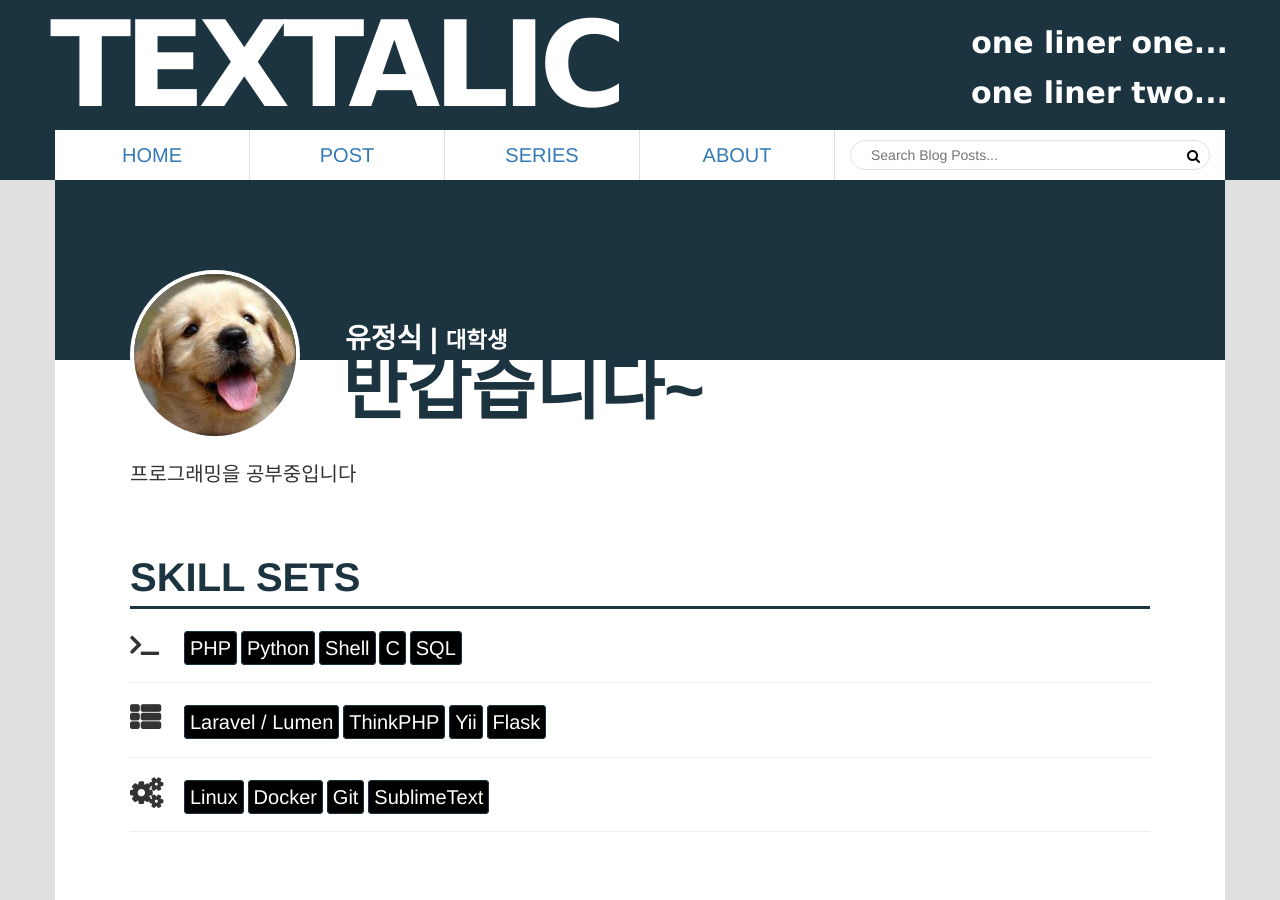
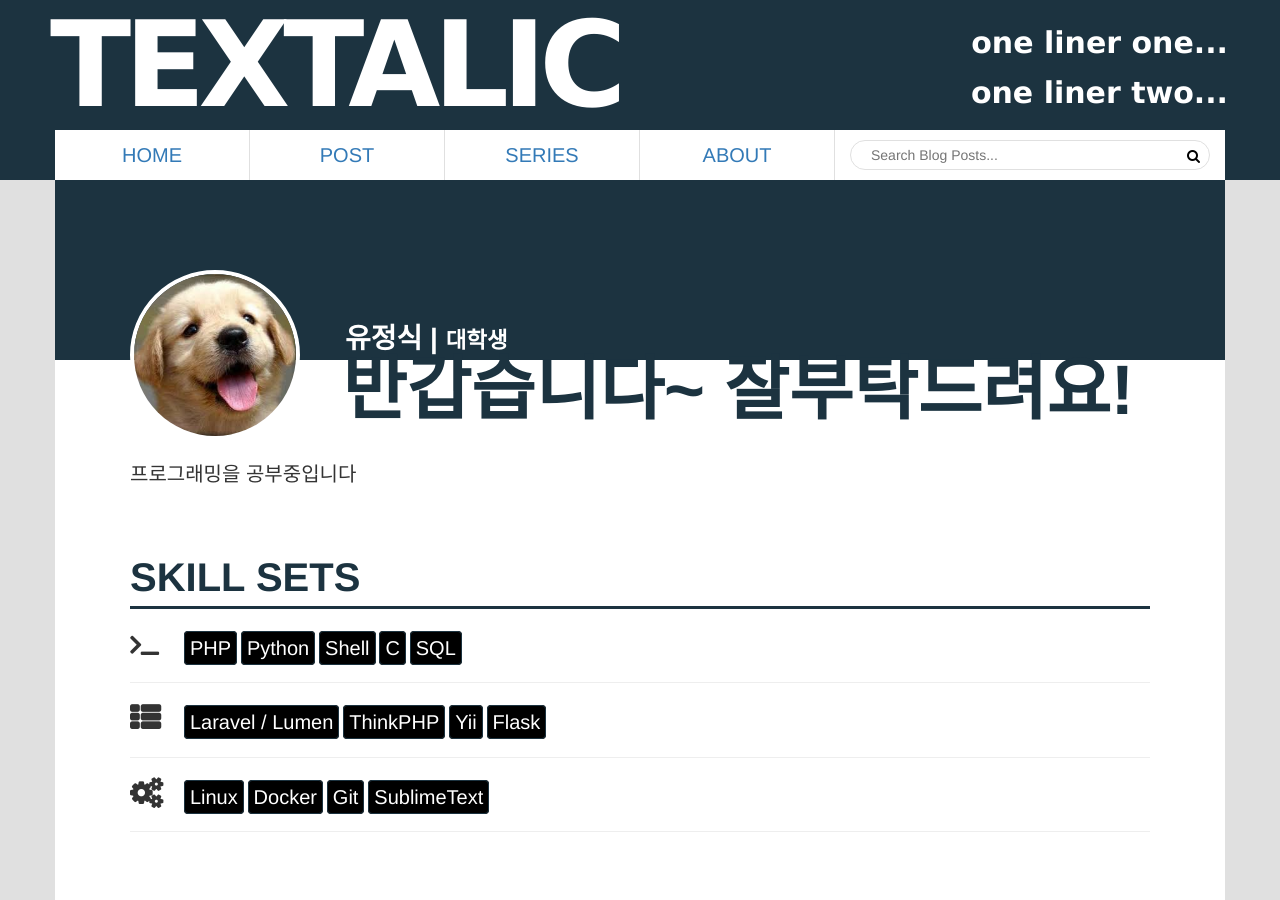
Before and after one commit to unifreak/jekyll-theme-textalic, a Jekyll site: the page built from about/index.html, in a window 1280 px wide and 900 px high. Built offline with Jekyll 4.4.1, drawn with Linux system fonts in a browser that asks for light colours.

Commit message:
Update me.yml

```diff
--- a/_data/me.yml
+++ b/_data/me.yml
@@ -3,7 +3,7 @@
 
 name: "유정식"
 job: "대학생"
-hi: "반갑습니다~"
+hi: "반갑습니다~ 잘부탁드려요!"
 avatar_img: "/assets/img/me.png" # path to your avatar
 intro:
   - "프로그래밍을 공부중입니다"
```
